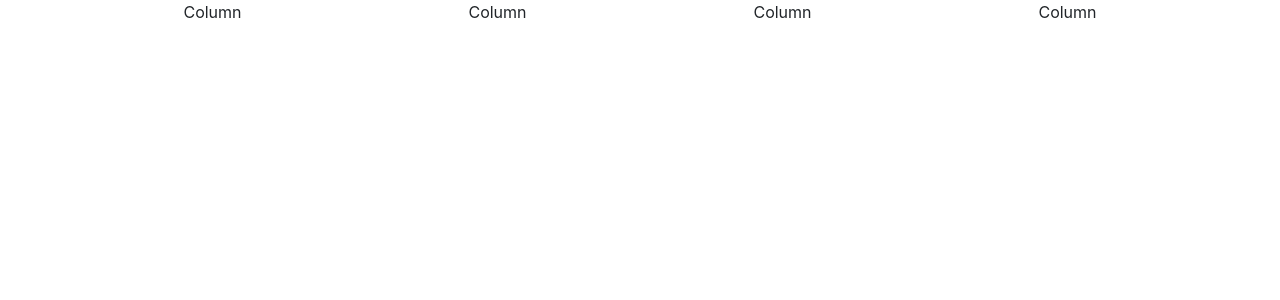
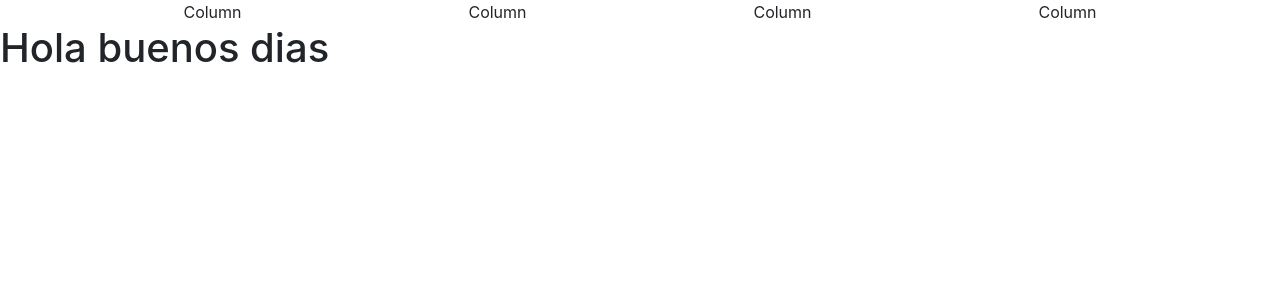
Before and after one commit to Morales-73/Kanban, a React (Create React App) app: page / in a window 1280 px wide. Shown: the top 300 px of the page. Built offline with nearby package versions, Linux system fonts and the light colour scheme; the HTML template or start-up script is replaced by a standard one.

Commit message:
Update App.jsx

```diff
--- a/src/App.jsx
+++ b/src/App.jsx
@@ -5,6 +5,7 @@ function App() {
   return (
     <>
       <Columna/>
+      <h1>Hola buenos dias</h1>
     </>
   );
 }
```
